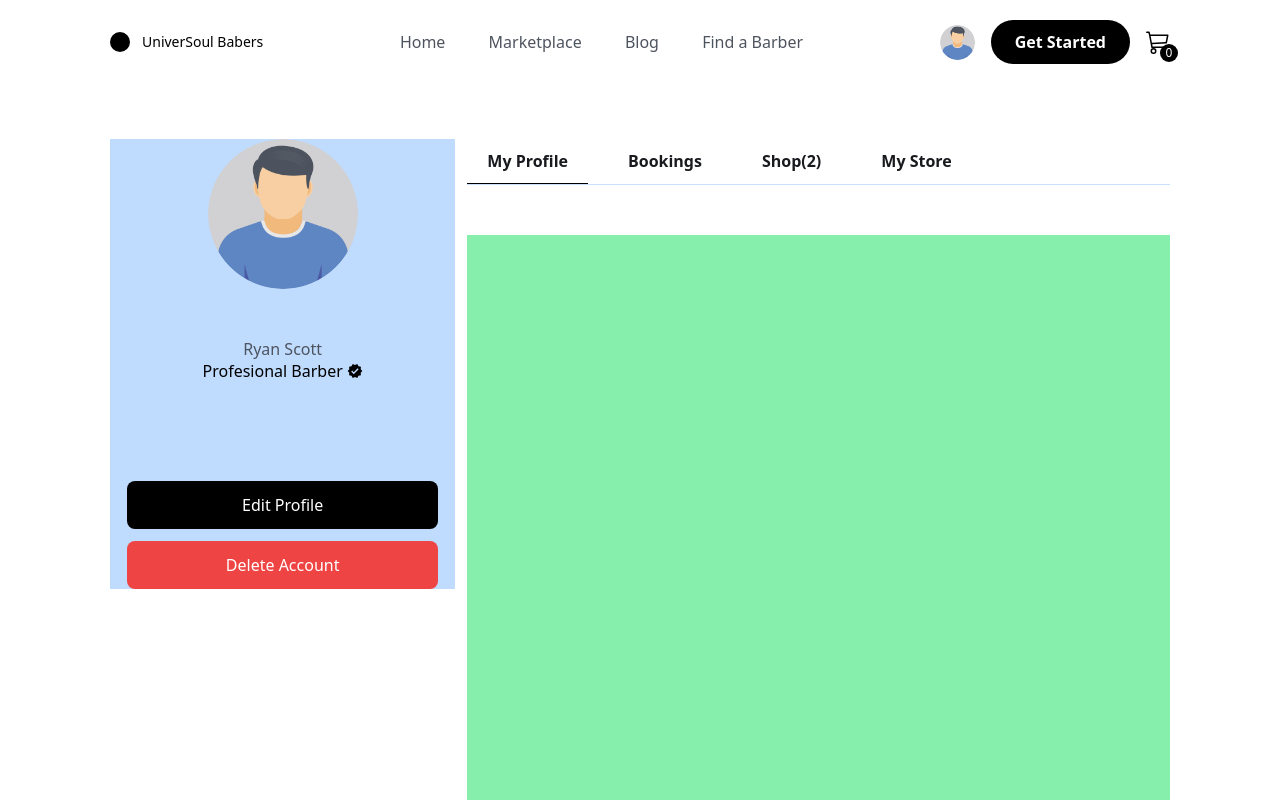
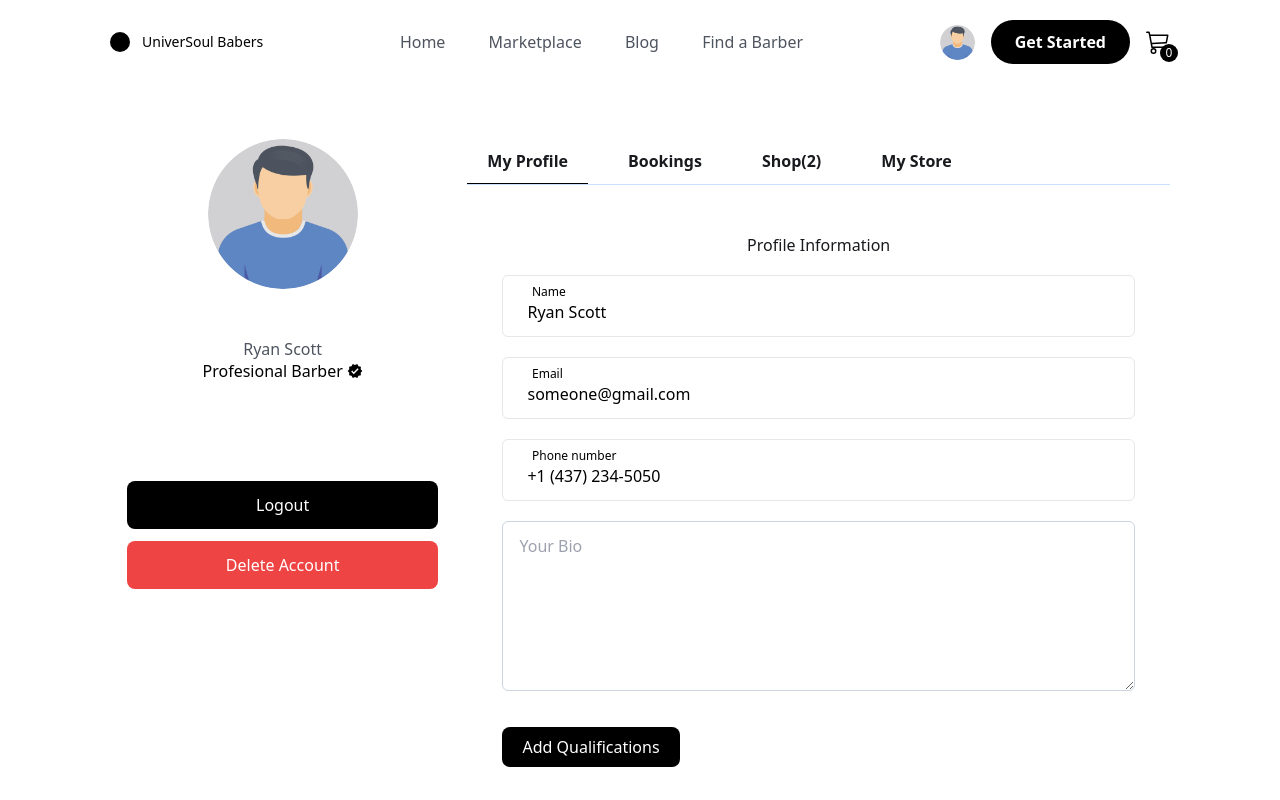
Before and after one commit to codeironside/universal-soul-babers-frontend, a React (Vite) app: page /profile in a window 1280 px wide. Shown: the top 800 px of the page. Built offline with nearby package versions, Linux system fonts and the light colour scheme; a web font is replaced by a local one.

Commit message:
still on profile

```diff
--- a/src/components/BarberProfile.jsx
+++ b/src/components/BarberProfile.jsx
@@ -1,11 +1,67 @@
-import React from 'react'
+import React, {useState,useCallback} from 'react'
+import Input from "./Input";
 
 const BarberProfile = () => {
+  const [name, setName] = useState('Ryan Scott')
+  const [email, setEmail] = useState('someone@gmail.com')
+  const [phoneNumber, setPhoneNumber] = useState('+1 (437) 234-5050')
+  const [bio, setBio] = useState('')
+
   return (
-    <div className='flex items-center justify-center bg-green-300 w-full h-[800px]' >
-
+    <div className='flex items-center justify-start flex-col gap-5 w-full h-auto'>
+      <h1 className='text-headingColor font-[500] text-left leading-5'>
+        Profile Information
+      </h1>
+      <div className='flex w-[90%]'>
+        <Input
+          label='Name'
+          onChange={(e) => setName(e.target.value)}
+          id='name'
+          type='text'
+          value={name}
+        />
+      </div>
+      <div className='flex w-[90%]'>
+        <Input
+          label='Email'
+          onChange={(e) => setEmail(e.target.value)}
+          id='email'
+          type='email'
+          value={email}
+        />
+      </div>
+      <div className='flex w-[90%]'>
+        <Input
+          label='Phone number'
+          onChange={(e) => setPhoneNumber(e.target.value)}
+          id='phoneNumber'
+          type='phone'
+          value={phoneNumber}
+        />
+      </div>
+      <div className='flex w-[90%]'>
+        <textarea
+          className='border border-solid  border-slate-300 focus:outline outline-primaryColor w-full px-4 py-3 rounded-md '
+          rows='6'
+          placeholder='Your Bio'
+          onChange={(e) => setBio(e.target.value)}>
+          {bio}
+        </textarea>
+      </div>
+      <div className="flex w-[90%] ">
+        <button className="py-2 px-5 bg-black text-white rounded-lg my-4 ">Add Qualifications</button>
+      </div>
+      <div className="flex w-[90%] ">
+        <button className="py-2 px-5 bg-black text-white rounded-lg my-4 ">Add Experience</button>
+      </div>
+      <div className="flex w-[90%] ">
+        <button className="py-2 px-5 bg-black text-white rounded-lg my-4 ">Add Working Hours</button>
+      </div>
+      <div className="flex w-[90%] ">
+        <button className="py-2 px-5 bg-black text-white rounded-lg my-4 w-full ">Update Profile</button>
+      </div>
     </div>
-  )
+  );
 }
 
 export default BarberProfile
--- a/src/components/FeedBackForm.jsx
+++ b/src/components/FeedBackForm.jsx
@@ -55,7 +55,9 @@ const handleSubmit = async (e) => {
           rows='6'
           placeholder='Write your review'
           onChange={(e) => setReview(e.target.value)}
-          ></textarea>
+          >
+            {review}
+          </textarea>
       </div>
       <button type='submit' onClick={handleSubmit} className='btn' >
        Submit
--- a/src/pages/Profile.jsx
+++ b/src/pages/Profile.jsx
@@ -8,7 +8,7 @@ const Profile = () => {
 
   return (
     <section className='container mx-auto  grid grid-cols-1 md:grid-cols-3 lg:grid-cols-3 gap-3'>
-      <div className='col-span-1 h-[450px] flex items-center justify-center flex-col bg-blue-200 '>
+      <div className='col-span-1 h-[450px] flex items-center justify-center flex-col '>
         <div className='w-[150px] h-[150px] rounded-full mb-3  '>
           <img src={avatar} alt='' className='w-full block rounded-full' />
         </div>
@@ -22,7 +22,7 @@ const Profile = () => {
 
         <div className='flex flex-col justify-center items-center w-full mt-12 flex-1'>
           <button className='bg-black rounded-lg p-3 text-white my-3 w-[90%]'>
-            Edit Profile
+            Logout
           </button>
           <button className='bg-red-500 rounded-lg p-3 text-white my-0 w-[90%]'>
             Delete Account
```
